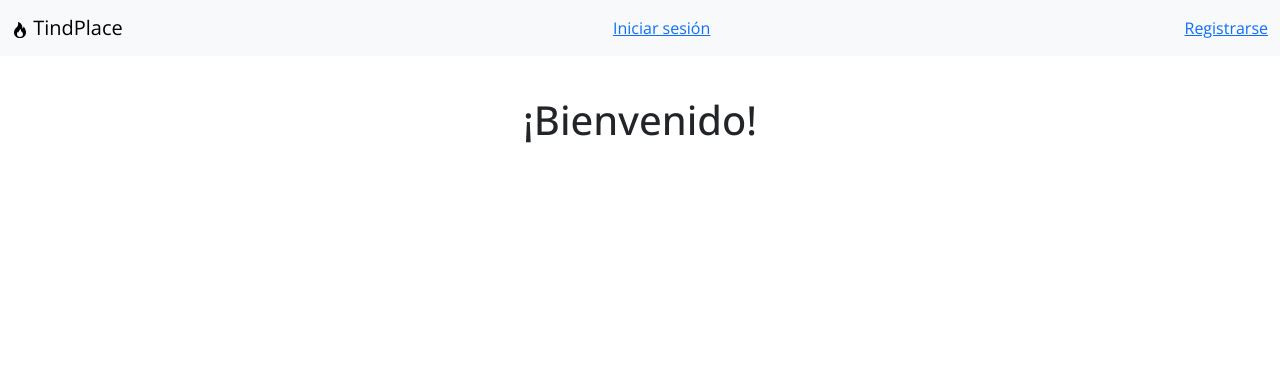
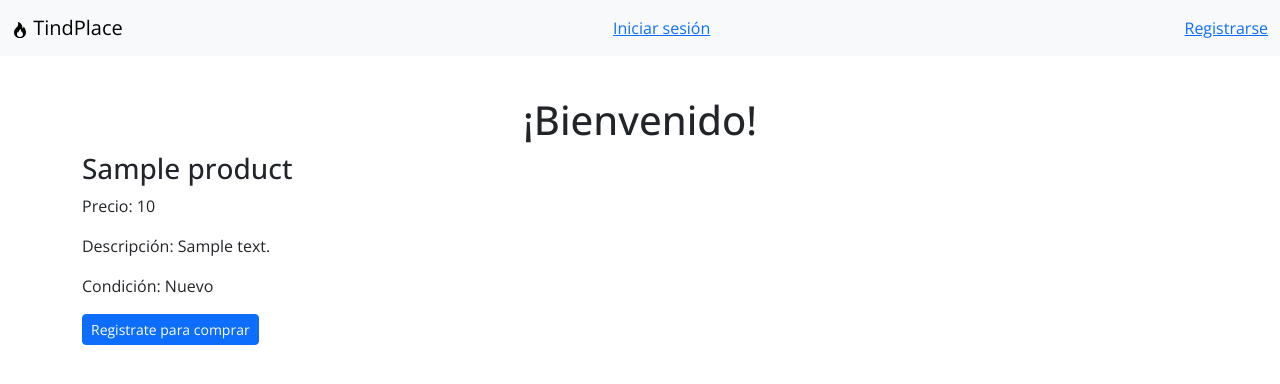
Before and after one commit to RobertoASF/Portafolio, a Django app: template login/templates/home.html in a window 1280 px wide. Shown: the top 384 px of the page. Run offline with Django 4.2, Linux system fonts and the light colour scheme; the template is opened without the code that fills it: values named after a table or form of the project are taken from there, others are empty; tables that the repository leaves empty hold one stand-in row (Sample ...).

Commit message:
mejora en registro de productos y home para ver producto

```diff
--- a/login/models.py
+++ b/login/models.py
@@ -95,7 +95,7 @@ class Match(models.Model):
 
 
 class Product(models.Model):
-    prod = models.ForeignKey(Indictment, models.DO_NOTHING, primary_key=True)
+    prod_id = models.CharField(primary_key=True, max_length=255)
     prod_name = models.CharField(max_length=255)
     prod_new = models.BooleanField()
     permuta = models.BooleanField()
--- a/login/templates/home.html
+++ b/login/templates/home.html
@@ -65,6 +65,28 @@
       <p>No se pudo comprobar si hay un usuario registrado</p>
       {% endif %}
     </div>
+    <div class="container">
+      {% for product in products %}
+    <div class="product-card">
+        <h3>{{ product.prod_name }}</h3>
+        <p>Precio: {{ product.prod_price }}</p>
+        <p>Descripción: {{ product.prod_description }}</p>
+        {% if product.prod_new %}
+            <p>Condición: Nuevo</p>
+        {% else %}
+            <p>Condición: Usado</p>
+        {% endif %}
+        {% if request.session.user_id %}
+        <a class="btn btn-primary btn-sm " href="#" role="button"> Comprar </a>
+        {% else %}
+        <a class="btn btn-primary btn-sm " href="#" role="button"> Registrate para comprar </a>
+        {% endif %}
+
+    </div>
+{% endfor %}
+
+
+    </div>
     <!--Boostrap JS-->
     <script
       src="https://cdn.jsdelivr.net/npm/bootstrap@5.3.0-alpha3/dist/js/bootstrap.bundle.min.js"
--- a/login/views.py
+++ b/login/views.py
@@ -3,7 +3,7 @@ import datetime
 import uuid
 from django.shortcuts import render, redirect
 from django.contrib import messages
-from .models import User
+from .models import Product, User
 from .forms import LoginForm, RegistrationForm
 
 def login(request):
@@ -34,7 +34,11 @@ def home(request):
             context = {'message': 'No se pudo encontrar al usuario'}
     else:
         context = {'message': '¿Aún no te registras?, prueba ahora TindPlace'}
+
+    products = Product.objects.all()
+    context['products'] = products
     return render(request, 'home.html', context)
+
 
 
 def logout(request):
--- a/mod_database.sql
+++ b/mod_database.sql
@@ -109,7 +109,7 @@ ALTER TABLE
     "admin" ADD PRIMARY KEY("admin_id");
 
 CREATE TABLE "product"(
-    "prod_id" INTEGER NOT NULL,
+    "prod_id" VARCHAR(255) NOT NULL,
     "prod_name" VARCHAR(255) NOT NULL,
     "prod_new" BOOLEAN NOT NULL,
     "permuta" BOOLEAN NOT NULL,
--- a/pobla_db.sql
+++ b/pobla_db.sql
@@ -457,7 +457,8 @@ VALUES
 (10, 'arte');
 
 
+/*
 INSERT INTO indictment (id_prod, report_date, user_reported, user_accuser, report_description, report_action)
 VALUES (1, '2023-05-03', 'Laura', 'Juan', 'Producto defectuoso', 'Reemplazo'),
        (2, '2023-05-02', 'Pedro', 'María', 'Venta fraudulenta', 'Bloquear cuenta'),
-       (3, '2023-05-01', 'Juan', 'Pedro', 'Falsa publicidad', 'Reembolso');
+       (3, '2023-05-01', 'Juan', 'Pedro', 'Falsa publicidad', 'Reembolso');*/
--- a/publicaciones/views.py
+++ b/publicaciones/views.py
@@ -1,9 +1,8 @@
 from pyexpat.errors import messages
 from django.shortcuts import redirect, render
 from login.models import User
-
+import uuid
 from .forms import ProductForm
-from login.models import Product
 
 
 def create_product(request):
@@ -17,7 +16,7 @@ def create_product(request):
         form = ProductForm(request.POST)
         if form.is_valid():
             product = form.save(commit=False)
-            product.prod_id = 1;
+            product.prod_id = uuid.uuid4().hex;
             product.prod_seller = user
             product.save()
             return redirect('home')
```
Also changed, not shown: tindplace/models.py (+5 -5 lines).
